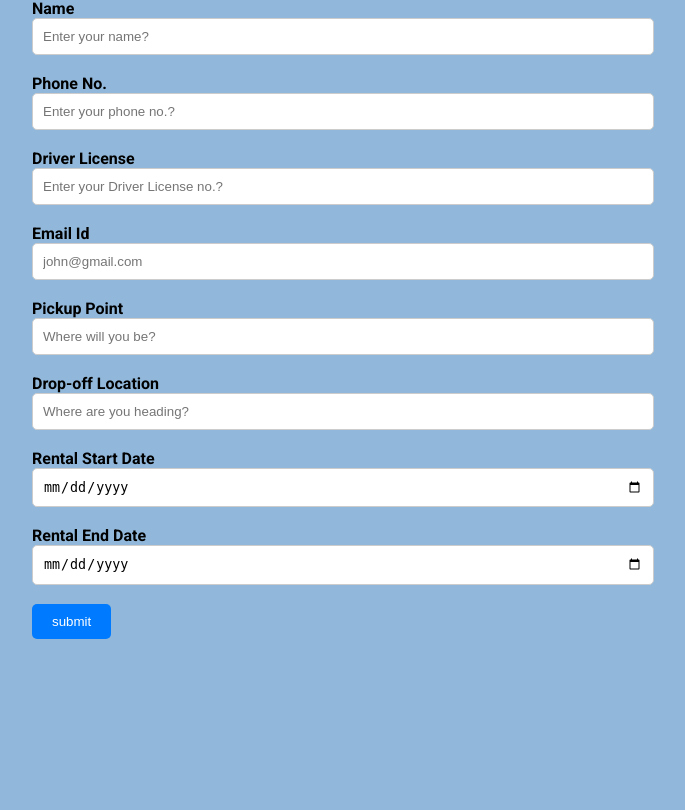
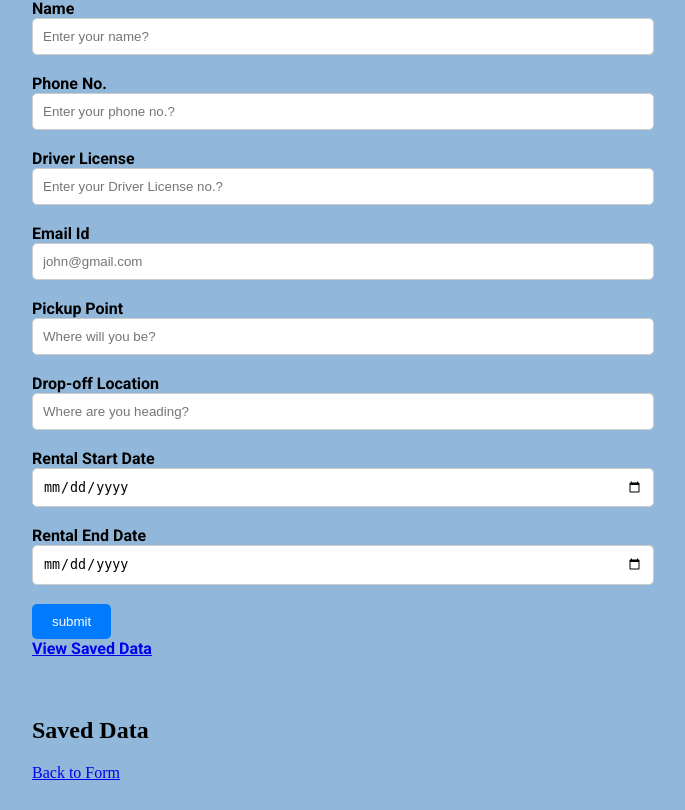
Before and after one commit to RachitGupta06/DSN-2, a Flask app: page /rent2 in a window 1280 px wide. Shown: the part 190-1000 px from the top of the page, without its empty margins (308-993 px from the left). Before the commit the page ends 829 px from the top, so only its background shows below. Run offline with Flask 3, Linux system fonts and the light colour scheme.

Commit message:
Update rent2.html

```diff
--- a/templates/rent2.html
+++ b/templates/rent2.html
@@ -59,17 +59,17 @@
 
                 <input type="submit" class="myButton" value="submit">
         </form>
-        <!-- <a href="#savedData" onclick="showPage('savedData')">View Saved Data</a> -->
+        <a href="#savedData" onclick="showPage('savedData')">View Saved Data</a>
     </div>
 </div>
 
-<!-- <div id="savedData" class="page">
+<div id="savedData" class="page">
     <div class="container">
         <h2>Saved Data</h2>
         <div id="savedInfo"></div>
         <a href="#formPage" onclick="showPage('formPage')">Back to Form</a>
     </div>
-</div> -->
+</div>
 
 <script src="../static/js/rent2.js"></script>
 
```
